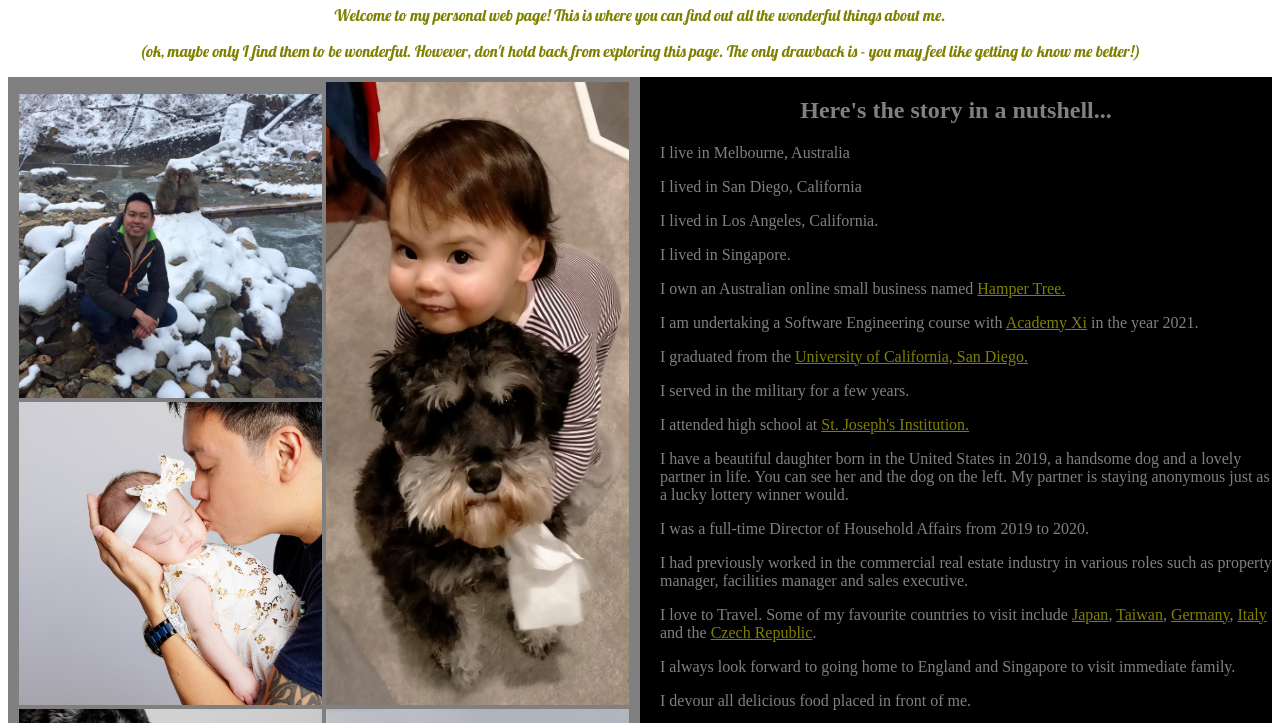
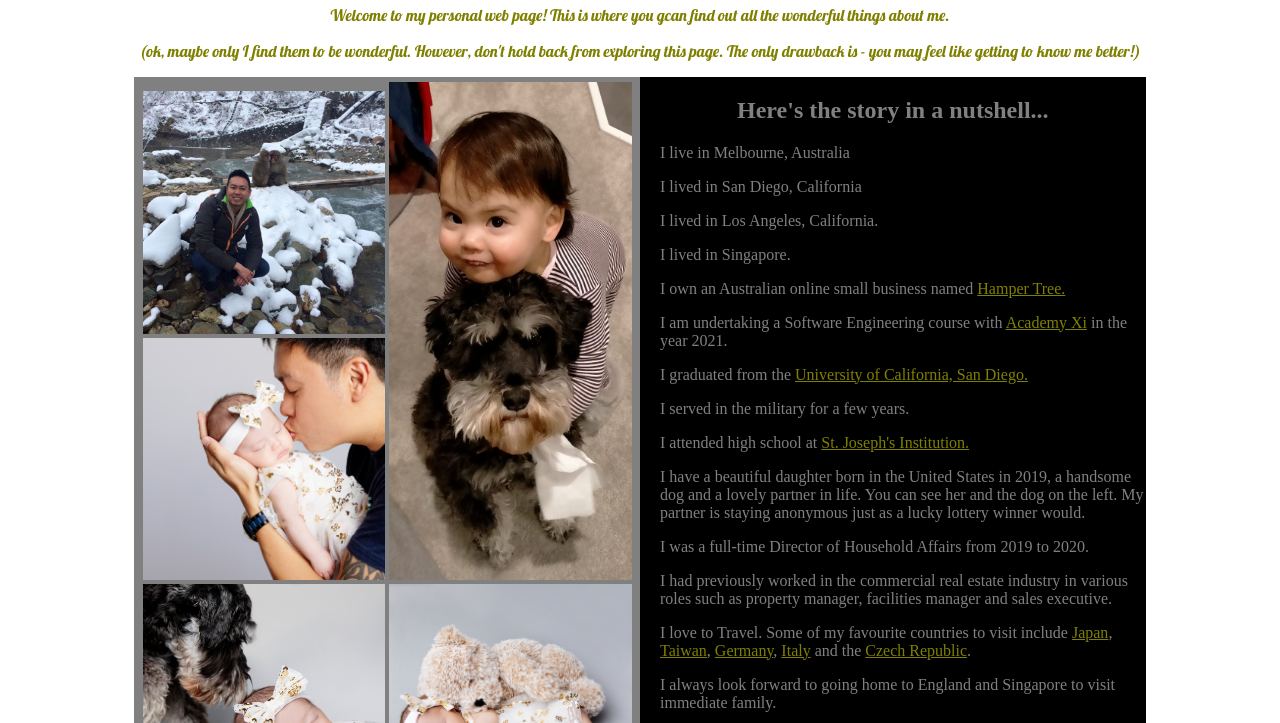
Before and after one commit to kelvynking/academyxi-personal-website-project, a plain HTML site: page index.html in a window 1280 px wide. Shown: the part 138-861 px from the top of the page. Drawn offline with Linux system fonts and the light colour scheme; files whose address does not match are found by name.

Commit message:
Committing version of website for submission

```diff
--- a/css/style.css
+++ b/css/style.css
@@ -50,16 +50,25 @@ section {
     text-align:center;
 }
 
+#main {
+    width: 80%;
+    min-height: 300px;
+    margin: 0 auto;
+    display: flex;
+}
+
 #pictures {
     float: left;
     width: 50%;
     background: #808080;
+    flex: 1;
 }
 
 #about {
     float: left;
     width: 50%;
     background: black;
+    overflow: auto;
 }
 
 #about p {
@@ -100,7 +109,6 @@ a:hover {
 
 #logo_links {
     clear: both;
-    /* border-top: 5px #000000 solid; */
 }
 
 #logo_links h3 {
--- a/index.html
+++ b/index.html
@@ -16,7 +16,7 @@
             </header>
             <section id="description">
                 <h1>Kelvyn King</h1>
-                <p>Welcome to my personal web page! This is where you can find out all the wonderful things about me.
+                <p>Welcome to my personal web page! This is where you gcan find out all the wonderful things about me.
                 </p>
                 <p>(ok, maybe only I find them to be wonderful. However, don't hold back from exploring this page. The only drawback is - you may feel like getting to know me better!)
                 </p>
```
